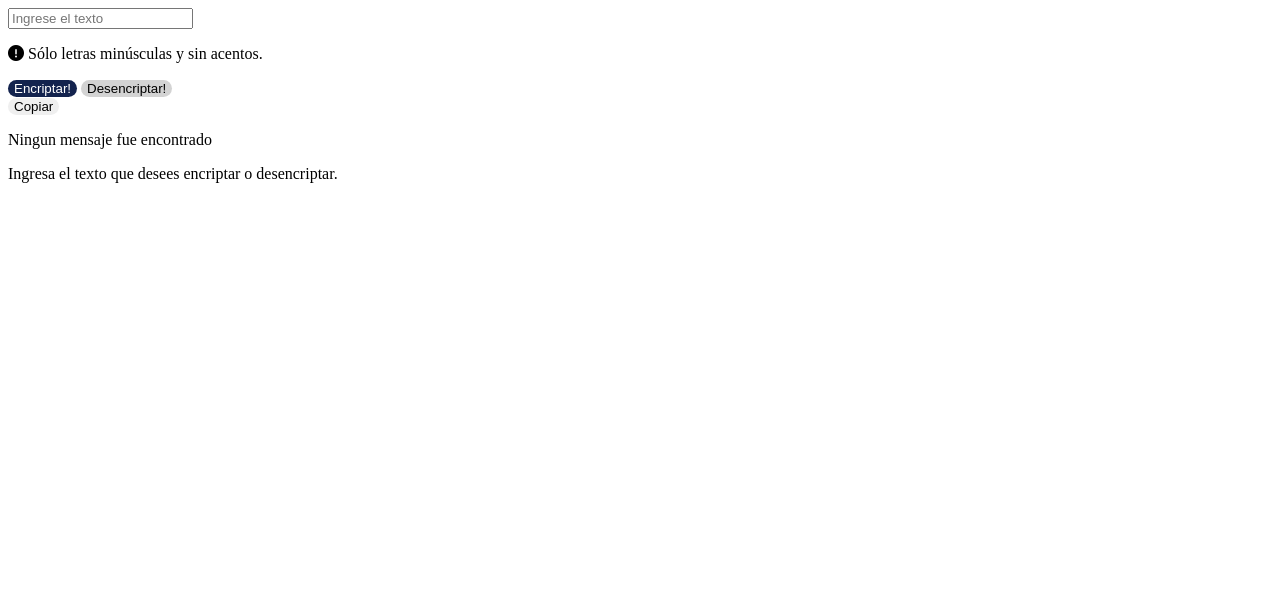
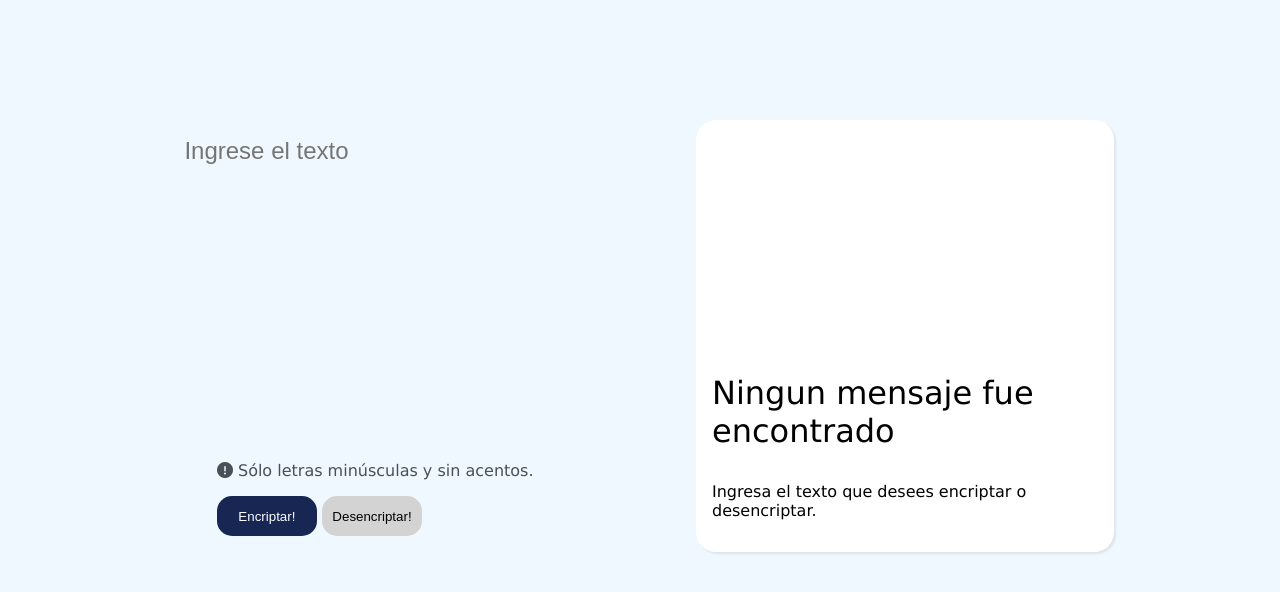
Before and after one commit to mc2282/Alura-Encriptador, a plain HTML site: page main.html in a window 1280 px wide. Drawn offline with Linux system fonts and the light colour scheme.

Commit message:
Update style.css

```diff
--- a/src/style.css
+++ b/src/style.css
@@ -1,37 +1,154 @@
+body {
+    background-color: aliceblue;
+    font-family: 'Lucida Sans', 'Lucida Sans Regular', 'Lucida Grande', 'Lucida Sans Unicode', Geneva, Verdana, sans-serif;
+}
+
+header {
+    height: 5em;
+}
+
+#inputText {
+    border: none;
+    background-color: transparent;
+    font-size: 1.5em;
+    color: darkblue;
+    overflow: auto;
+    box-sizing: border-box;
+    width: 100%;
+}
+
+#inputText:focus {
+    border-color: transparent;
+    outline: none;
+    font-size: 1.5em;
+    color: darkblue;
+}
+
+#outputText {
+    padding: 1rem;
+    width: 100%;
+    height: 100%;
+    overflow-wrap: break-word;
+}
+
+.msjNotFoundp1 {
+    font-weight: 400;
+    font-size: 2em;
+}
+
+.msjNotFoundp2 {
+    font-size: 1em;
+}
+
+.btns {
+    justify-content: inline-block;
+    border: 2px;
+    border-color: rgb(23, 38, 82);
+    border-radius: 15px;
+    width: 100px;
+    height: 40px;
+}
+
 #btnEncrypt {
-    background-color: rgb(19, 35, 78);
-    border-color: rgb(16, 24, 44);
+    background-color: rgb(23, 38, 82);
     color: white;
 }
 
 #btnDecrypt {
     background-color: lightgrey;
-    border-color: rgb(16, 24, 44);
 }
 
-.btns {
-    border: 1px;
-    border-radius: 10px;
-    width: wrap;
-    height: auto;
+#btnCopy {
+    display: none;
+    justify-content: center;
+    align-items: center;
 }
 
-#containers {
-    height: 300px;
-    flex-direction: row;
-    justify-content: space-evenly;
-    margin-top: 10rem;
-    display: flex;
+#msjCopiado {
+    display: none;
+    justify-content: center;
+    align-items: center;
 }
 
-#container-left {}
+#container {
+    box-sizing: border-box;
+    display: flex;
+    justify-content: space-between;
+    align-items: center;
+    margin: 0 auto;
+    width: 100%;
+    height: 100%;
+    gap: 3em;
+    width: 80%;
+}
+
+#container-left {
+    display: flex;
+    flex-direction: column;
+    justify-content: space-between;
+    align-items: center;
+    margin: 2em;
+    padding: 1em;
+    height: 400px;
+    width: 400px;
+    overflow: hidden;
+}
 
 #container-right {
-    display: center;
-    shadow: 2px grey;
+    display: flex;
+    flex-direction: column;
+    justify-content: space-between;
+    align-items: center;
+    background-color: white;
+    box-shadow: 2px 2px 2px rgba(0, 0, 0, 0.08);
+    border-radius: 20px;
+    margin: 2em;
+    padding: 1em;
+    height: 400px;
+    width: 400px;
 }
 
-#container-right-box {
-    margin: 2rem;
-    justify-content: center;
+.fa-exclamation-circle,
+#soloLetras {
+    color: #495057;
 }
+
+@media (max-width: 724px) {
+    body {
+        font-size: 18px;
+    }
+
+    #container {
+        flex-direction: column;
+        margin: 2em;
+    }
+
+    #container-right {
+        height: 6em;
+        width: 14em;
+        height: 10em;
+    }
+
+    #container-left {
+        width: 14em;
+        height: 10em;
+    }
+}
+
+
+@media (max-height: 559px) {
+    body {
+        font-size: 18px;
+    }
+
+    #container-right {
+        height: 6em;
+        width: 14em;
+        height: 10em;
+    }
+
+    #container-left {
+        width: 14em;
+        height: 10em;
+    }
+}
```
